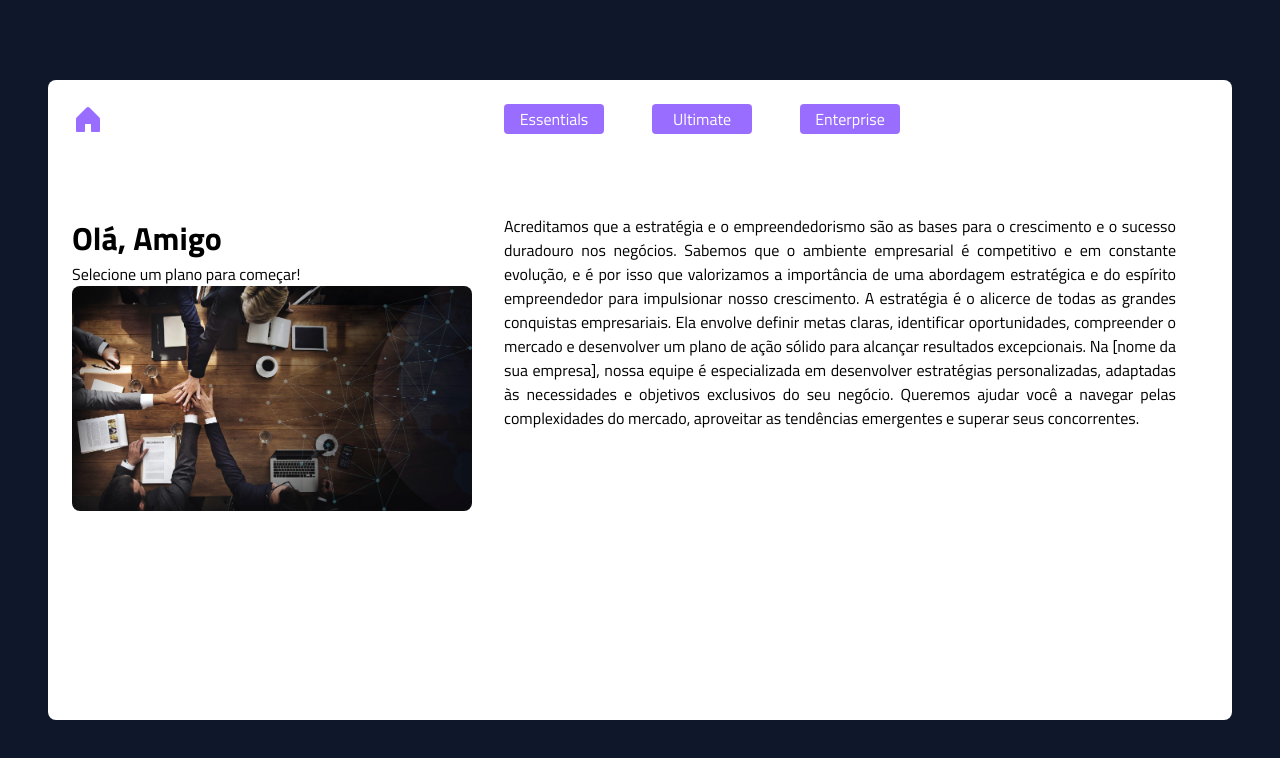
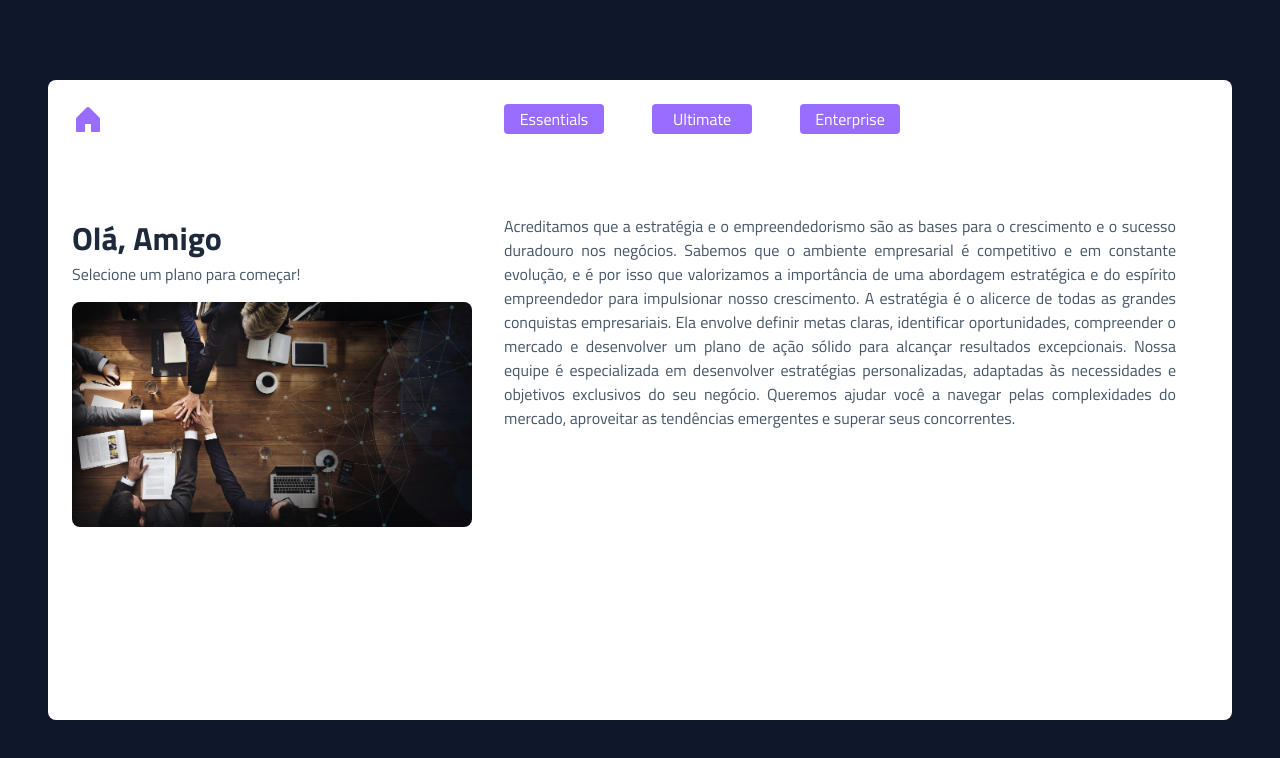
Before and after one commit to marclipe/pricing-table, a React (Vite) app: page / in a window 1280 px wide. Shown: the top 758 px of the page. Built offline with nearby package versions, Linux system fonts and the light colour scheme.

Commit message:
Page Home done

```diff
--- a/src/components/Header/styles.ts
+++ b/src/components/Header/styles.ts
@@ -3,7 +3,6 @@ import { styled } from "styled-components";
 export const ContainerHeader = styled.header`
   display: flex;
   gap: 25rem;
-  /* justify-content: space-between; */
 
   @media screen and (max-width: 768px) {
     gap: 2rem;
--- a/src/layouts/styles.ts
+++ b/src/layouts/styles.ts
@@ -12,4 +12,9 @@ export const LayoutContainer = styled.div`
 
   display: flex;
   flex-direction: column;
+
+  @media screen and (max-width: 769px) {
+    height: auto;
+    margin: auto;
+  }
 `;
--- a/src/pages/Home/index.tsx
+++ b/src/pages/Home/index.tsx
@@ -19,7 +19,7 @@ export function Home(){
           alicerce de todas as grandes conquistas empresariais. Ela envolve
           definir metas claras, identificar oportunidades, compreender o mercado
           e desenvolver um plano de ação sólido para alcançar resultados
-          excepcionais. Na [nome da sua empresa], nossa equipe é especializada
+          excepcionais. Nossa equipe é especializada
           em desenvolver estratégias personalizadas, adaptadas às necessidades e
           objetivos exclusivos do seu negócio. Queremos ajudar você a navegar
           pelas complexidades do mercado, aproveitar as tendências emergentes e
--- a/src/pages/Home/styles.ts
+++ b/src/pages/Home/styles.ts
@@ -11,8 +11,30 @@ export const HomeContainer = styled.main`
     border-radius: 8px;
   }
 
+  h1 {
+    font-weight: 700;
+    color: ${props => props.theme["gray-800"]};
+    font-size: 2rem;
+  }
+
   p {
     text-align: justify;
     padding-right: 2rem;
+    font-weight: 400;
+    padding-bottom: 1rem;
+    font-size: 1rem;
+    color: ${props => props.theme["gray-600"]};
+  }
+
+  @media screen and (max-width: 768px) {
+    flex-direction: column;
+
+    img {
+      width: 100%;
+    }
+
+    p {
+      padding-right: 0;
+    }
   }
 `;
```
